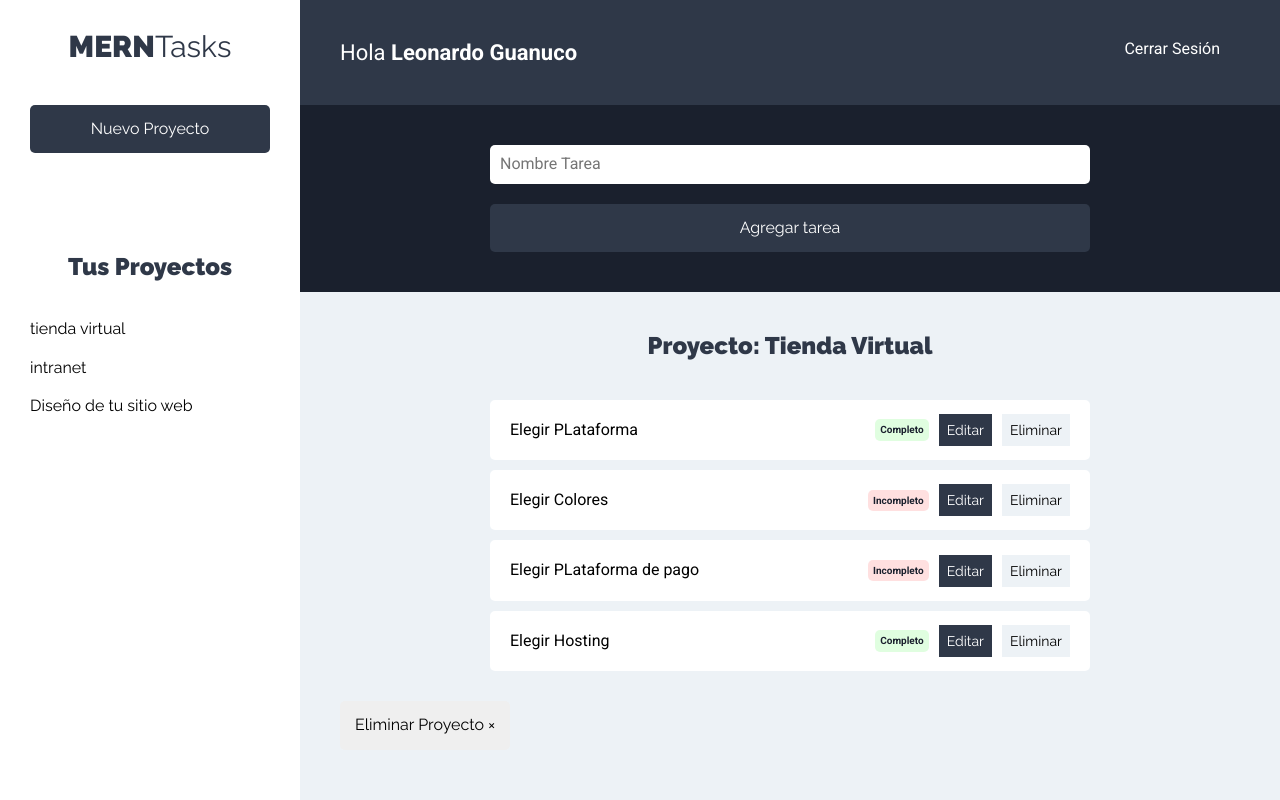
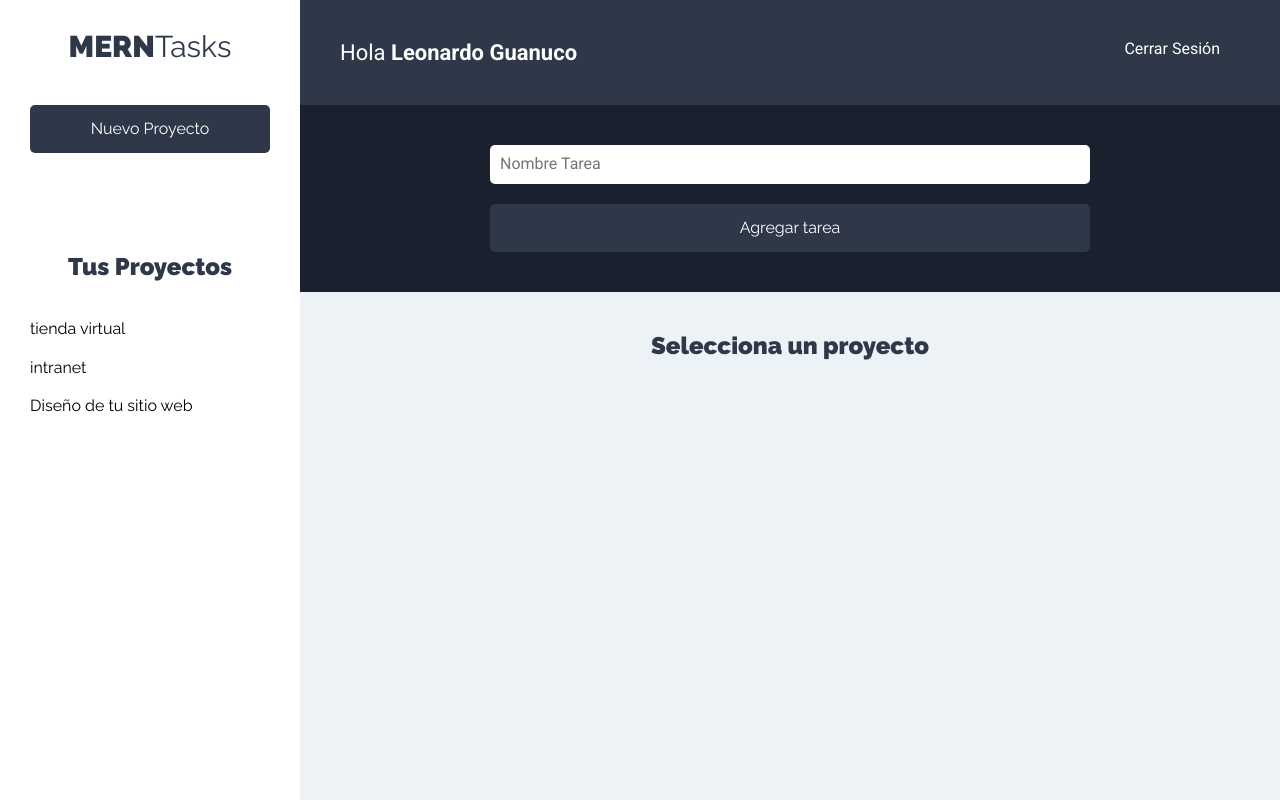
Before and after one commit to Leonardo-G/react-administrador-proyectos, a React (Create React App) app: page /proyectos in a window 1280 px wide. Built offline with nearby package versions, Linux system fonts and the light colour scheme.

Commit message:
mostrar las tareas en pantalla

```diff
--- a/src/components/proyectos/Proyecto.js
+++ b/src/components/proyectos/Proyecto.js
@@ -1,11 +1,16 @@
-import React from 'react'
+import React, { useContext } from 'react'
+import { ProyectoContext } from '../../context/proyectos/proyectoContext'
 
 export const Proyecto = ({proyecto}) => {
+
+    const { proyectoActual } = useContext(ProyectoContext);
+
     return (
         <li>
             <button
                 type="button"
                 className="btn btn-blank"
+                onClick={() => proyectoActual(proyecto.id)}
             >
                 {proyecto.nombre}
             </button>
--- a/src/components/tareas/ListadoTarea.js
+++ b/src/components/tareas/ListadoTarea.js
@@ -1,7 +1,13 @@
-import React from 'react'
+import React, { useContext } from 'react'
+import { ProyectoContext } from '../../context/proyectos/proyectoContext'
 import { Tarea } from './Tarea'
 
 export const ListadoTarea = () => {
+
+    const { proyecto } = useContext(ProyectoContext);
+
+    //Si no hay proyectoseleccionado
+    if(!proyecto) return <h2>Selecciona un proyecto</h2>;
 
     const tareas = [
         { nombre: "Elegir PLataforma", estado: true},
@@ -12,15 +18,15 @@ export const ListadoTarea = () => {
 
     return (
         <>
-            <h2>Proyecto: Tienda Virtual</h2>
+            <h2>Proyecto { proyecto.nombre }</h2>
 
             <ul className="listado-tareas">
                 {
                     tareas.length === 0
                     ?   <li className="tarea"><p>No hay tareas</p></li>
 
-                    :   tareas.map( tarea => (
-                        <Tarea tarea={ tarea }/>
+                    :   tareas.map( (tarea, idx) => (
+                        <Tarea key={ idx + 1 } tarea={ tarea }/>
                     ) )
                 }
             </ul>
--- a/src/context/proyectos/proyectoReducer.js
+++ b/src/context/proyectos/proyectoReducer.js
@@ -27,7 +27,7 @@ export const proyectoReducer = (state, action) => {
         case PROYECTO_ACTUAL:
             return {
                 ...state,
-                proyecto: state.proyectos.filter(proyecto => proyecto.id === action.payload.id)
+                proyecto: (state.proyectos.filter(proyecto => proyecto.id === action.payload))[0]
             }
         default:
             return state
```
